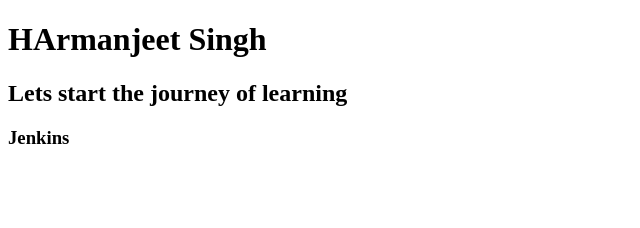
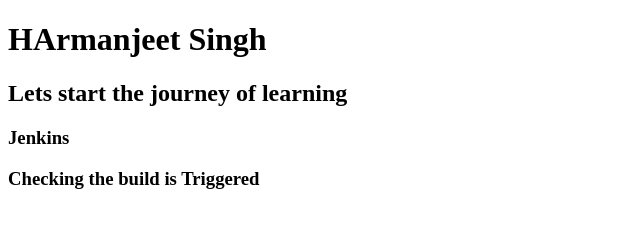
Before and after one commit to Harmanjeet3/VisualStudio, a plain HTML site: page index.html in a window 1280 px wide. Shown: the whole page, without its empty margins (0-640 px from the left). Drawn offline with Linux system fonts and the light colour scheme.

Commit message:
commit 5

```diff
--- a/index.html
+++ b/index.html
@@ -9,5 +9,6 @@
     <h1>HArmanjeet Singh</h1>
     <h2>Lets start the journey of learning</h2>
     <h3>Jenkins</h3>
+    <h3>Checking the build is Triggered</h3>
 </body>
 </html>
```
